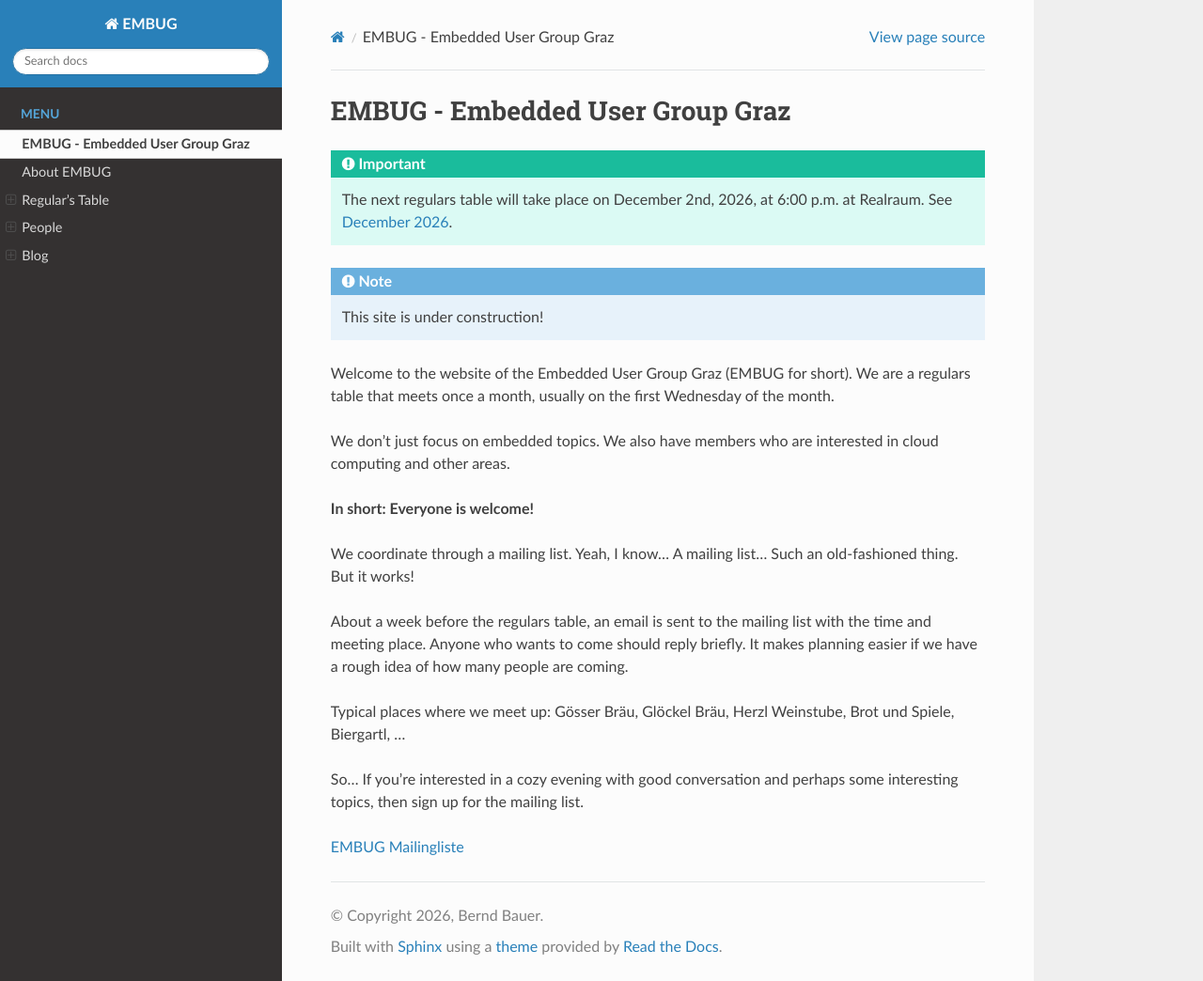
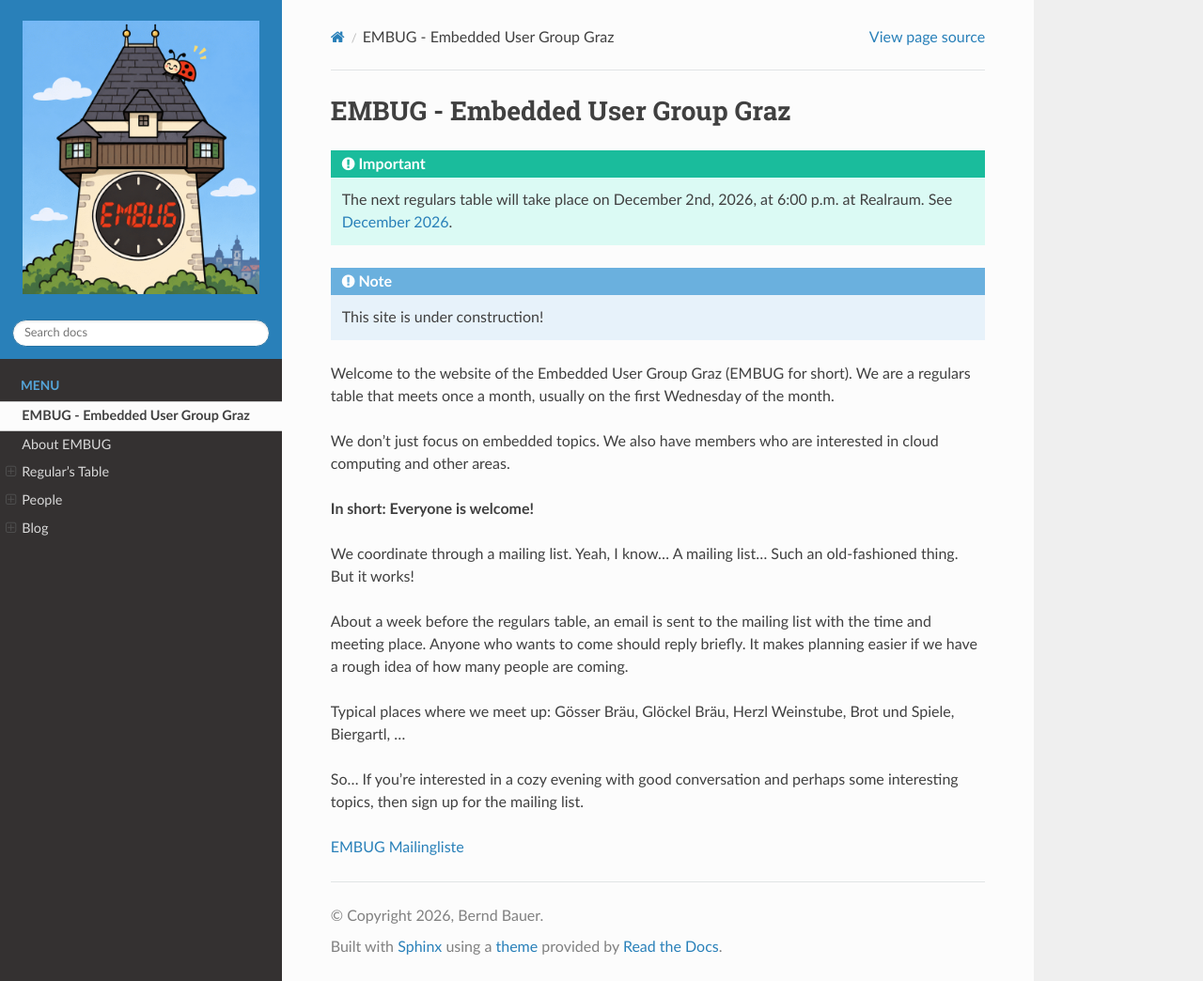
Before and after one commit to embug-org/website, a Sphinx documentation site: the page built from source/index.rst, in a window 1280 px wide and 1044 px high. Shown: the whole window at 94% size. Built offline with Sphinx 7.4.7 and the Read the Docs theme 3.1.0, drawn with Linux system fonts in a browser that asks for light colours.

Commit message:
Added Logo to main page

```diff
--- a/source/conf.py
+++ b/source/conf.py
@@ -37,7 +37,10 @@ html_theme_options = {
     'titles_only': False,
     'collapse_navigation': False,
     'titles_only': True,
+    'logo_only': True,
 }
+
+html_logo = "_static/embug_logo_small.png"
 
 html_static_path = ['_static']
 
```
Also changed, not shown: source/_static/embug_logo_small.png (added).
